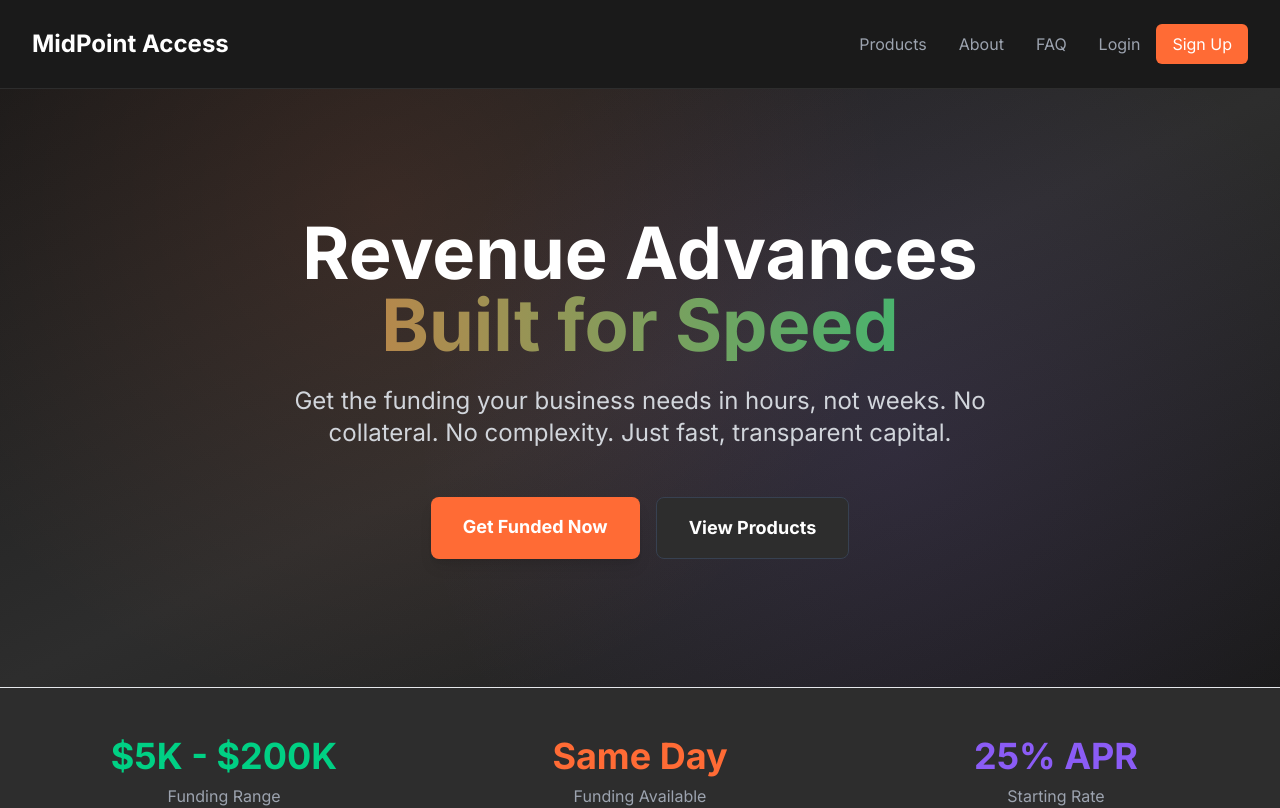
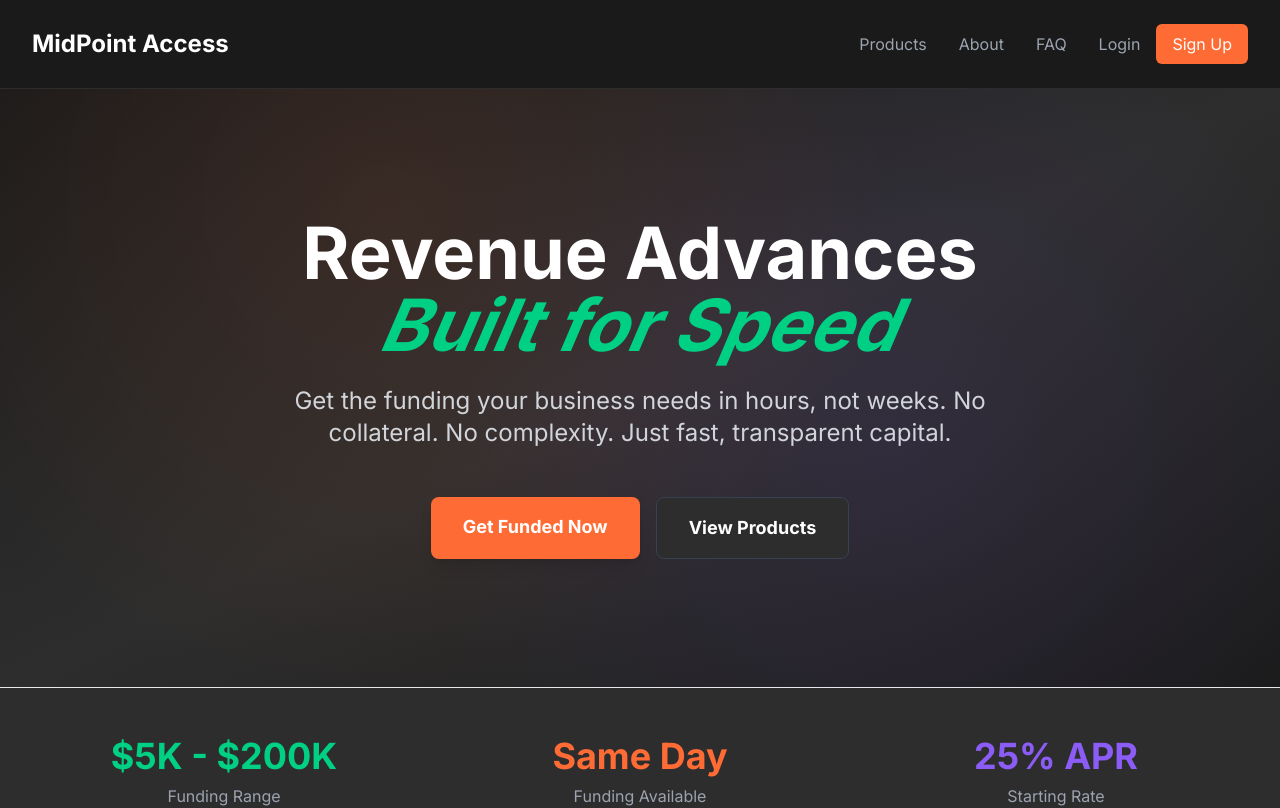
Before and after one commit to nomis444/commercial-lending-platform, a Next.js app: page / in a window 1280 px wide. Shown: the top 808 px of the page. Built offline with nearby package versions, Linux system fonts and the light colour scheme; no server answers.

Commit message:
Update hero headline: electric green with italic speed effect

```diff
--- a/src/app/page.tsx
+++ b/src/app/page.tsx
@@ -12,7 +12,7 @@ export default function Home() {
           <div className="text-center">
             <h1 className="text-5xl sm:text-6xl lg:text-7xl font-bold text-white mb-6 leading-tight">
               Revenue Advances
-              <span className="block text-transparent bg-clip-text bg-gradient-to-r from-orange-500 to-electric-500">
+              <span className="block text-electric-500 italic" style={{ fontStyle: 'italic', transform: 'skewX(-10deg)' }}>
                 Built for Speed
               </span>
             </h1>
```
